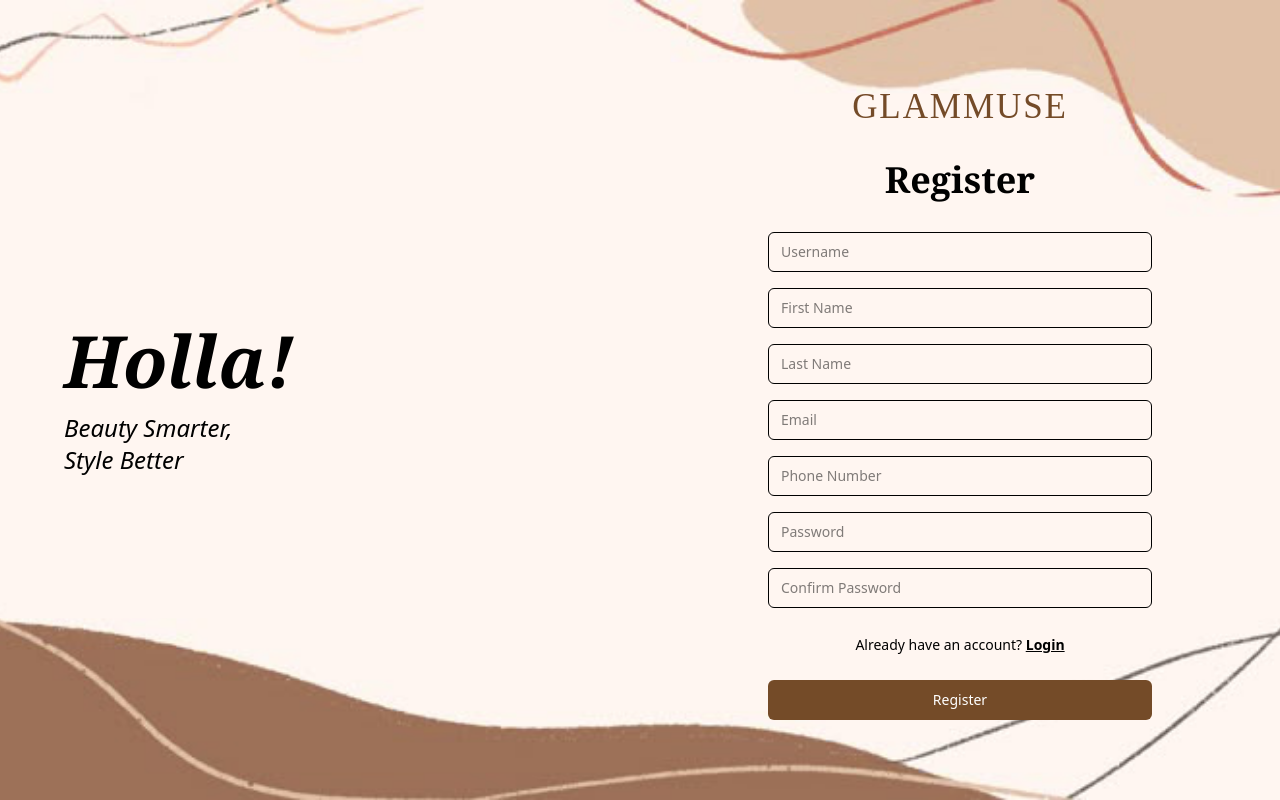
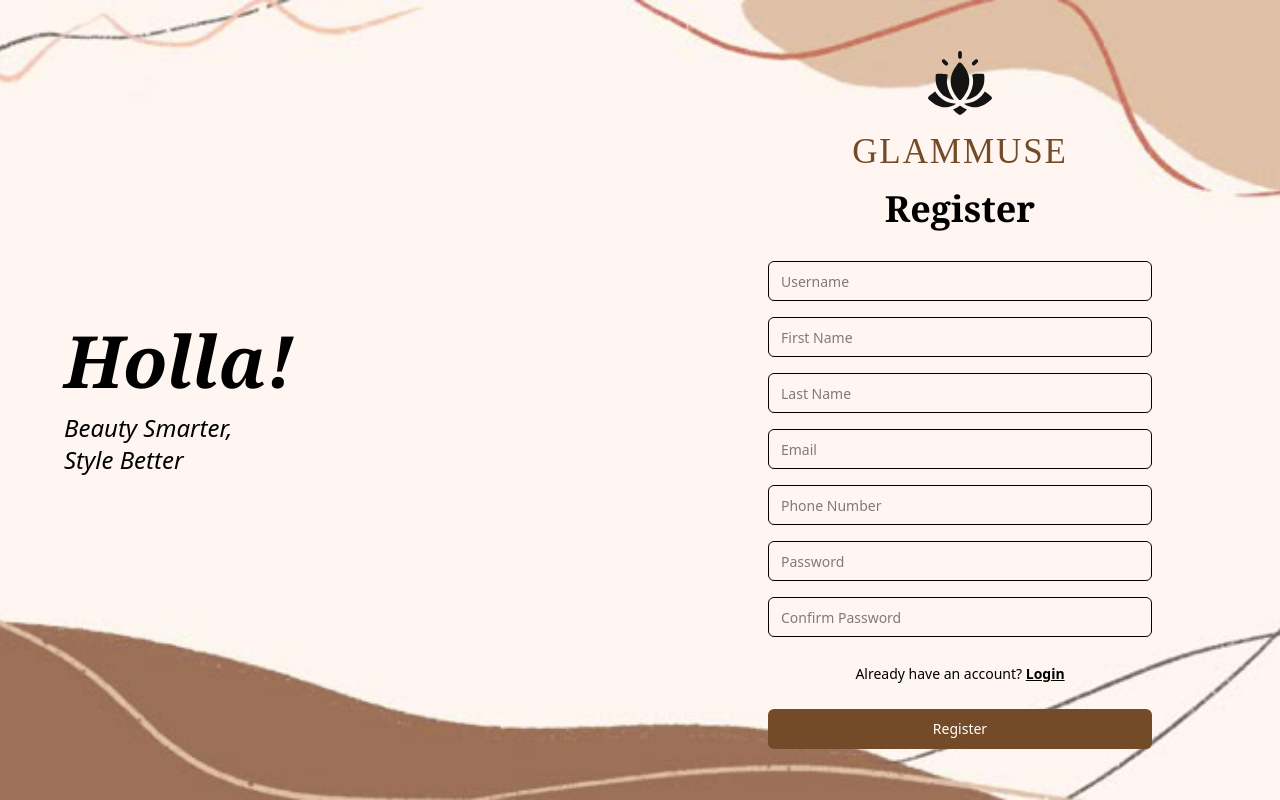
Before and after one commit to hnndhr/glammuseweb, a Next.js app: page /register in a window 1280 px wide. Built offline with nearby package versions, Linux system fonts and the light colour scheme; a web font is replaced by a local one.

Commit message:
rapiin login register

```diff
--- a/src/app/login/page.tsx
+++ b/src/app/login/page.tsx
@@ -37,13 +37,27 @@ export default function LoginPage() {
     <div className="min-h-screen bg-[url('/bg-logreg.png')] bg-cover bg-center relative overflow-hidden">
       <div className="absolute inset-0 z-0">
         <div className="absolute top-0 left-0 w-full h-96">
-          <svg viewBox="0 0 800 400" className="w-full h-full" preserveAspectRatio="xMidYMid slice">
-            <path d="M0,0 C200,50 400,80 600,60 C700,50 750,40 800,30 L800,0 Z" fill="rgba(244, 238, 213, 0.6)" />
+          <svg
+            viewBox="0 0 800 400"
+            className="w-full h-full"
+            preserveAspectRatio="xMidYMid slice"
+          >
+            <path
+              d="M0,0 C200,50 400,80 600,60 C700,50 750,40 800,30 L800,0 Z"
+              fill="rgba(244, 238, 213, 0.6)"
+            />
           </svg>
         </div>
         <div className="absolute bottom-0 right-0 w-full h-96">
-          <svg viewBox="0 0 800 400" className="w-full h-full" preserveAspectRatio="xMidYMid slice">
-            <path d="M0,400 C200,350 400,320 600,340 C700,350 750,360 800,370 L800,400 Z" fill="rgba(197, 165, 128, 0.5)" />
+          <svg
+            viewBox="0 0 800 400"
+            className="w-full h-full"
+            preserveAspectRatio="xMidYMid slice"
+          >
+            <path
+              d="M0,400 C200,350 400,320 600,340 C700,350 750,360 800,370 L800,400 Z"
+              fill="rgba(197, 165, 128, 0.5)"
+            />
           </svg>
         </div>
       </div>
@@ -51,9 +65,15 @@ export default function LoginPage() {
       <div className="relative z-10 min-h-screen flex flex-col lg:flex-row">
         <div className="flex-1 flex flex-col justify-center px-8 lg:px-16">
           <div className="max-w-md">
-            <h1 className="text-6xl lg:text-7xl font-bold text-warmBrown-800 mb-4 font-serif italic">Holla!</h1>
-            <p className="text-xl lg:text-2xl text-warmBrown-600 font-light italic">Beauty Smarter,</p>
-            <p className="text-xl lg:text-2xl text-warmBrown-600 font-light italic">Style Better</p>
+            <h1 className="text-6xl lg:text-7xl font-bold text-warmBrown-800 mb-4 font-serif italic">
+              Holla!
+            </h1>
+            <p className="text-xl lg:text-2xl text-warmBrown-600 font-light italic">
+              Beauty Smarter,
+            </p>
+            <p className="text-xl lg:text-2xl text-warmBrown-600 font-light italic">
+              Style Better
+            </p>
           </div>
         </div>
 
@@ -61,17 +81,45 @@ export default function LoginPage() {
           <div className="w-full max-w-sm">
             <div className="text-center mb-8">
               <div className="inline-flex items-center justify-center w-16 h-16 mb-4">
-                {/* logo SVG */}
+                <svg
+                  xmlns="http://www.w3.org/2000/svg"
+                  version="1.0"
+                  width="48"
+                  height="48"
+                  viewBox="0 0 512.000000 512.000000"
+                  preserveAspectRatio="xMidYMid meet"
+                  className="w-full h-full"
+                >
+                  <g
+                    transform="translate(0.000000,512.000000) scale(0.100000,-0.100000)"
+                    fill="#141414"
+                    stroke="none"
+                  >
+                    <path d="M2488 5099 c-69 -36 -78 -70 -78 -284 0 -166 2 -190 20 -225 23 -45 80 -80 130 -80 50 0 107 35 130 80 18 35 20 59 20 225 0 166 -2 190 -20 225 -37 73 -127 99 -202 59z" />
+                    <path d="M1205 4455 c-96 -33 -129 -146 -67 -232 29 -41 233 -238 261 -253 36 -18 104 -16 142 6 69 41 93 138 51 206 -24 38 -237 250 -267 265 -37 19 -80 21 -120 8z" />
+                    <path d="M3855 4465 c-5 -2 -23 -6 -39 -10 -32 -7 -253 -216 -287 -272 -43 -69 -19 -166 50 -207 38 -22 106 -24 142 -6 33 18 246 228 271 268 41 66 18 166 -47 203 -32 18 -74 29 -90 24z" />
+                    <path d="M2495 4191 c-37 -17 -83 -66 -206 -221 -79 -99 -205 -302 -270 -435 -275 -563 -275 -1087 0 -1650 65 -133 191 -336 270 -435 159 -200 204 -240 271 -240 67 0 112 40 271 240 143 179 307 481 378 695 160 480 126 911 -108 1390 -65 133 -191 336 -270 435 -189 238 -234 268 -336 221z" />
+                    <path d="M688 3289 c-70 -36 -78 -68 -78 -301 0 -211 9 -327 36 -463 83 -417 351 -807 719 -1047 202 -132 409 -209 679 -253 45 -8 50 -20 -46 112 -227 313 -390 678 -453 1022 -48 254 -44 482 12 744 14 65 23 120 20 123 -2 2 -47 15 -100 29 -163 41 -298 55 -535 55 -196 -1 -221 -3 -254 -21z" />
+                    <path d="M3840 3294 c-90 -13 -288 -58 -297 -68 -3 -2 6 -58 20 -123 56 -262 60 -490 12 -744 -63 -344 -226 -709 -453 -1022 -96 -132 -91 -120 -46 -112 270 44 477 121 679 253 368 240 636 630 719 1047 27 136 36 252 36 463 0 235 -8 265 -80 302 -36 18 -57 20 -267 19 -135 -1 -267 -7 -323 -15z" />
+                    <path d="M460 1802 c-222 -148 -420 -320 -446 -388 -32 -85 -7 -135 133 -259 305 -273 626 -448 946 -517 147 -31 389 -31 537 1 182 40 396 128 555 228 l60 38 -130 12 c-370 35 -670 141 -960 341 -194 134 -386 329 -509 517 -33 50 -62 93 -65 97 -3 3 -58 -28 -121 -70z" />
+                    <path d="M4480 1783 c-85 -130 -220 -285 -337 -385 -334 -289 -690 -439 -1138 -481 l-130 -12 60 -38 c159 -100 373 -188 555 -228 148 -32 390 -32 537 -1 320 69 641 244 946 517 55 48 107 102 118 119 53 87 32 154 -82 256 -110 100 -271 224 -377 292 l-89 56 -63 -95z" />
+                    <path d="M2510 724 c-102 -78 -310 -196 -453 -258 l-59 -26 59 -66 c145 -167 425 -374 503 -374 78 0 358 207 503 374 l59 66 -59 26 c-146 63 -333 170 -450 256 -29 21 -53 38 -55 37 -2 0 -23 -16 -48 -35z" />
+                  </g>
+                </svg>
               </div>
               <div className="text-[35px] font-normal text-center uppercase tracking-[1.93px] mt-[5px] text-primary font-port-lligat">
                 Glammuse
               </div>
             </div>
 
-            <h3 className="text-4xl font-bold text-warmBrown-800 text-center mb-8 font-serif">Login</h3>
+            <h3 className="text-4xl font-bold text-warmBrown-800 text-center mb-8 font-serif">
+              Login
+            </h3>
 
             {error && (
-              <div className="text-red-600 text-center mb-4 text-sm">{error}</div>
+              <div className="text-red-600 text-center mb-4 text-sm">
+                {error}
+              </div>
             )}
 
             <form onSubmit={handleSubmit} className="space-y-4">
@@ -101,7 +149,7 @@ export default function LoginPage() {
                   </button>
                 </span>
               </div>
-              <Button type="submit" className="w-full">
+              <Button type="submit" className="w-full text-white">
                 Login
               </Button>
             </form>
--- a/src/app/register/page.tsx
+++ b/src/app/register/page.tsx
@@ -36,8 +36,8 @@ export default function RegisterPage() {
           lastName,
           email,
           phone,
-          profilePicture: "", // kosong dulu, bisa ditambahin nanti
-          subscriptionPlan: "rookie", // default plan
+          profilePicture: "",
+          subscriptionPlan: "rookie",
           password,
         }),
       });
@@ -68,22 +68,61 @@ export default function RegisterPage() {
         {/* Greeting */}
         <div className="flex-1 flex flex-col justify-center px-8 lg:px-16">
           <div className="max-w-md">
-            <h1 className="text-6xl lg:text-7xl font-bold text-warmBrown-800 mb-4 font-serif italic">Holla!</h1>
-            <p className="text-xl lg:text-2xl text-warmBrown-600 font-light italic">Beauty Smarter,</p>
-            <p className="text-xl lg:text-2xl text-warmBrown-600 font-light italic">Style Better</p>
+            <h1 className="text-6xl lg:text-7xl font-bold text-warmBrown-800 mb-4 font-serif italic">
+              Holla!
+            </h1>
+            <p className="text-xl lg:text-2xl text-warmBrown-600 font-light italic">
+              Beauty Smarter,
+            </p>
+            <p className="text-xl lg:text-2xl text-warmBrown-600 font-light italic">
+              Style Better
+            </p>
           </div>
         </div>
 
         {/* Register Form */}
         <div className="flex-1 flex flex-col justify-center items-center px-8 lg:px-16">
           <div className="w-full max-w-sm">
-            <div className="text-center mb-8">
-              <div className="text-[35px] font-normal whitespace-nowrap text-center uppercase tracking-[1.93px] leading-[1.2] mt-[5px] text-primary font-port-lligat">
+            {/* SVG + Glammuse Title */}
+            <div className="flex flex-col items-center text-center mb-4">
+              {/* SVG ICON */}
+              <div className="inline-flex items-center justify-center w-16 h-16 mb-4">
+                <svg
+                  xmlns="http://www.w3.org/2000/svg"
+                  version="1.0"
+                  width="48"
+                  height="48"
+                  viewBox="0 0 512.000000 512.000000"
+                  preserveAspectRatio="xMidYMid meet"
+                  className="w-full h-full"
+                >
+                  <g
+                    transform="translate(0.000000,512.000000) scale(0.100000,-0.100000)"
+                    fill="#141414"
+                    stroke="none"
+                  >
+                    <path d="M2488 5099 c-69 -36 -78 -70 -78 -284 0 -166 2 -190 20 -225 23 -45 80 -80 130 -80 50 0 107 35 130 80 18 35 20 59 20 225 0 166 -2 190 -20 225 -37 73 -127 99 -202 59z" />
+                    <path d="M1205 4455 c-96 -33 -129 -146 -67 -232 29 -41 233 -238 261 -253 36 -18 104 -16 142 6 69 41 93 138 51 206 -24 38 -237 250 -267 265 -37 19 -80 21 -120 8z" />
+                    <path d="M3855 4465 c-5 -2 -23 -6 -39 -10 -32 -7 -253 -216 -287 -272 -43 -69 -19 -166 50 -207 38 -22 106 -24 142 -6 33 18 246 228 271 268 41 66 18 166 -47 203 -32 18 -74 29 -90 24z" />
+                    <path d="M2495 4191 c-37 -17 -83 -66 -206 -221 -79 -99 -205 -302 -270 -435 -275 -563 -275 -1087 0 -1650 65 -133 191 -336 270 -435 159 -200 204 -240 271 -240 67 0 112 40 271 240 143 179 307 481 378 695 160 480 126 911 -108 1390 -65 133 -191 336 -270 435 -189 238 -234 268 -336 221z" />
+                    <path d="M688 3289 c-70 -36 -78 -68 -78 -301 0 -211 9 -327 36 -463 83 -417 351 -807 719 -1047 202 -132 409 -209 679 -253 45 -8 50 -20 -46 112 -227 313 -390 678 -453 1022 -48 254 -44 482 12 744 14 65 23 120 20 123 -2 2 -47 15 -100 29 -163 41 -298 55 -535 55 -196 -1 -221 -3 -254 -21z" />
+                    <path d="M3840 3294 c-90 -13 -288 -58 -297 -68 -3 -2 6 -58 20 -123 56 -262 60 -490 12 -744 -63 -344 -226 -709 -453 -1022 -96 -132 -91 -120 -46 -112 270 44 477 121 679 253 368 240 636 630 719 1047 27 136 36 252 36 463 0 235 -8 265 -80 302 -36 18 -57 20 -267 19 -135 -1 -267 -7 -323 -15z" />
+                    <path d="M460 1802 c-222 -148 -420 -320 -446 -388 -32 -85 -7 -135 133 -259 305 -273 626 -448 946 -517 147 -31 389 -31 537 1 182 40 396 128 555 228 l60 38 -130 12 c-370 35 -670 141 -960 341 -194 134 -386 329 -509 517 -33 50 -62 93 -65 97 -3 3 -58 -28 -121 -70z" />
+                    <path d="M4480 1783 c-85 -130 -220 -285 -337 -385 -334 -289 -690 -439 -1138 -481 l-130 -12 60 -38 c159 -100 373 -188 555 -228 148 -32 390 -32 537 -1 320 69 641 244 946 517 55 48 107 102 118 119 53 87 32 154 -82 256 -110 100 -271 224 -377 292 l-89 56 -63 -95z" />
+                    <path d="M2510 724 c-102 -78 -310 -196 -453 -258 l-59 -26 59 -66 c145 -167 425 -374 503 -374 78 0 358 207 503 374 l59 66 -59 26 c-146 63 -333 170 -450 256 -29 21 -53 38 -55 37 -2 0 -23 -16 -48 -35z" />
+                  </g>
+                </svg>
+              </div>
+
+              {/* TEXT */}
+              <div className="text-[35px] font-normal whitespace-nowrap uppercase tracking-[1.93px] leading-[1.2] text-primary font-port-lligat">
                 Glammuse
               </div>
             </div>
 
-            <h3 className="text-4xl font-bold text-warmBrown-800 text-center mb-8 font-serif">Register</h3>
+            <h3 className="text-4xl font-bold text-warmBrown-800 text-center mb-8 font-serif">
+              Register
+            </h3>
 
             <form onSubmit={handleSubmit} className="space-y-4">
               <Input
```
